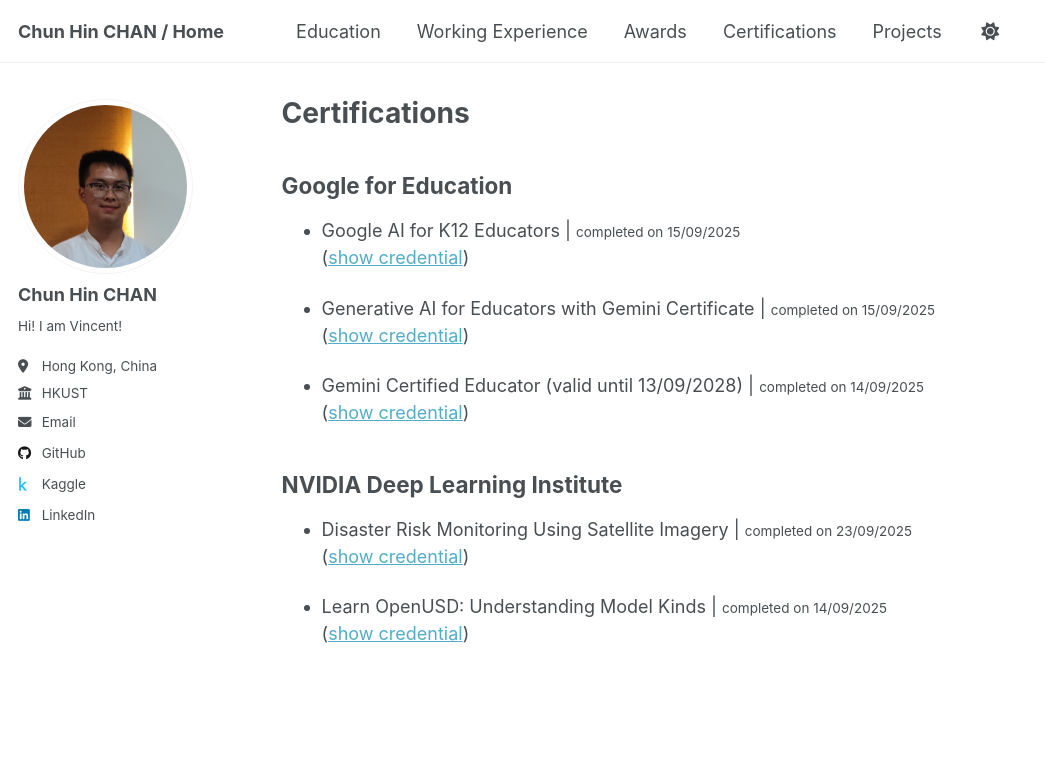
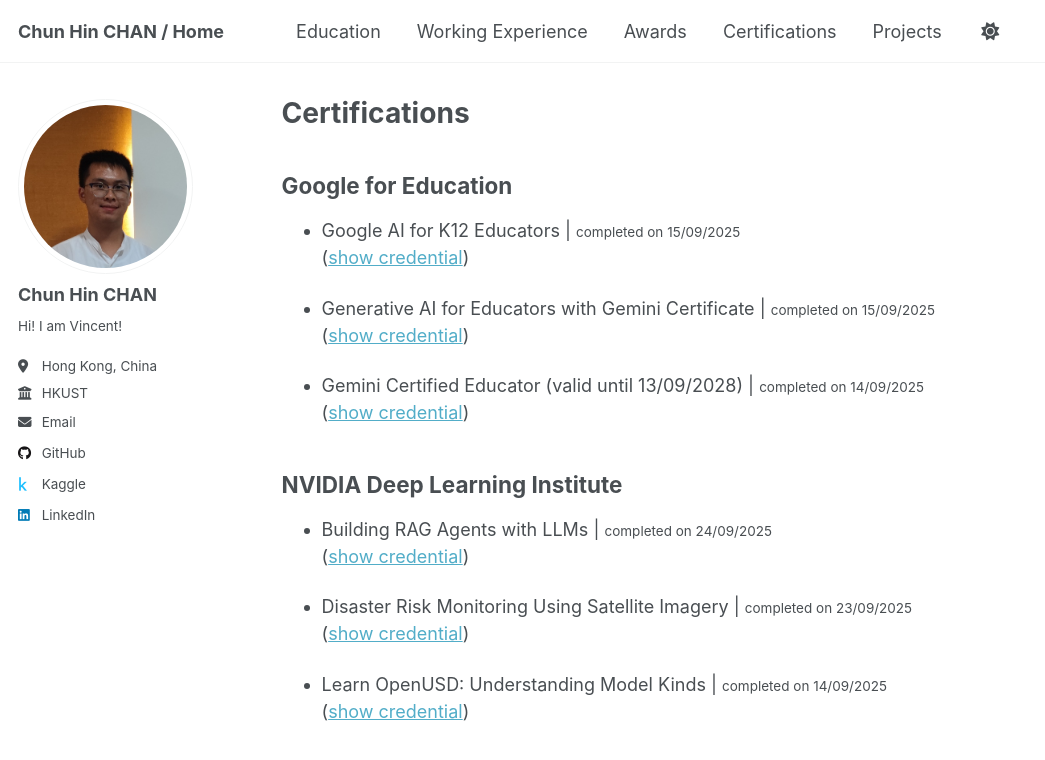
Before and after one commit to Vincent-Chan/index, a Jekyll site: the page built from _pages/certifications.md, in a window 1280 px wide. Shown: the top 760 px of the page, without its empty margins (0-1045 px from the left). Built offline with Jekyll 4.4.1, drawn with Linux system fonts in a browser that asks for light colours.

Commit message:
added NVIDIA Deep Learning Institute `Building RAG Agents with LLMs` certification

```diff
--- a/_pages/certifications.md
+++ b/_pages/certifications.md
@@ -21,6 +21,9 @@ redirect_from:
 
 ## NVIDIA Deep Learning Institute
 
+* Building RAG Agents with LLMs | <small>completed on 24/09/2025</small>
+<br>([show credential](https://learn.nvidia.com/certificates?id=gpNuYTDpRY-Fr7jCPdzEmQ))
+
 * Disaster Risk Monitoring Using Satellite Imagery | <small>completed on 23/09/2025</small>
 <br>([show credential](https://learn.nvidia.com/certificates?id=rbS_uFEaTX6OUyroTaM09A))
 
```
